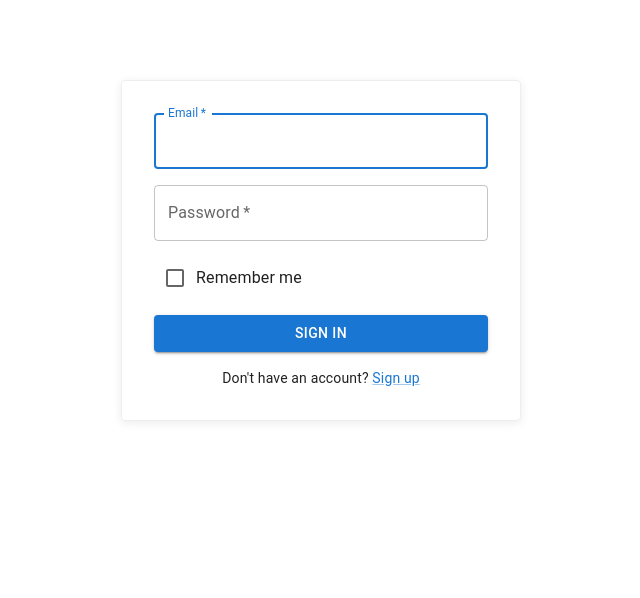
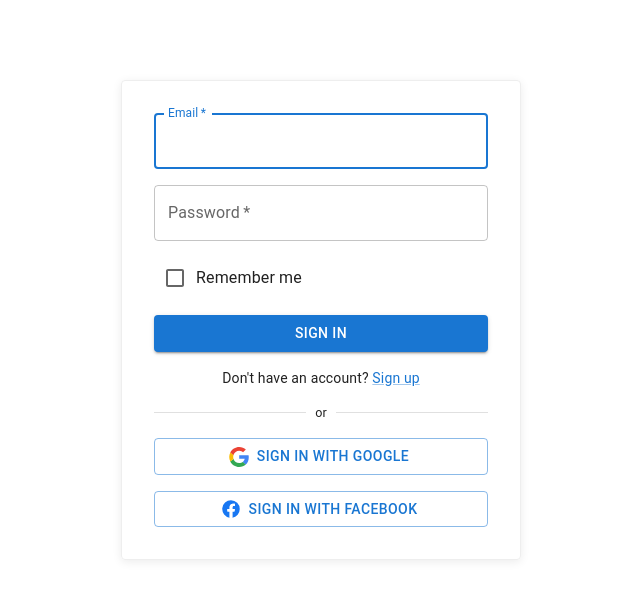
Before and after one commit to React-in-Thai/learn-material-ui-v6, a React (Vite) app: page / in a window 1280 px wide. Shown: the top 598 px of the page, without its empty margins (319-959 px from the left). Built offline with nearby package versions, Linux system fonts and the light colour scheme.

Commit message:
lesson 9 solution

```diff
--- a/src/App.tsx
+++ b/src/App.tsx
@@ -7,6 +7,8 @@
 import Checkbox from "@mui/material/Checkbox";
 import Typography from "@mui/material/Typography";
 import Link from "@mui/material/Link";
+import Divider from "@mui/material/Divider";
+import SvgIcon from "@mui/material/SvgIcon";
 
 function App() {
   return (
@@ -69,9 +71,71 @@
             </Link>
           </span>
         </Typography>
+        <Divider sx={{ fontSize: "0.785rem" }}>or</Divider>
+        <Button
+          startIcon={<GoogleIcon />}
+          variant="outlined"
+          fullWidth
+          sx={{
+            "& .MuiSvgIcon-root": {
+              fontSize: "1rem",
+            },
+          }}
+        >
+          Sign in with Google
+        </Button>
+        <Button startIcon={<FacebookIcon />} variant="outlined" fullWidth>
+          Sign in with Facebook
+        </Button>
       </Stack>
     </Box>
   );
 }
 
+function GoogleIcon() {
+  return (
+    <SvgIcon>
+      <svg
+        xmlns="http://www.w3.org/2000/svg"
+        viewBox="-3 0 262 262"
+        preserveAspectRatio="xMidYMid"
+      >
+        <path
+          d="M255.878 133.451c0-10.734-.871-18.567-2.756-26.69H130.55v48.448h71.947c-1.45 12.04-9.283 30.172-26.69 42.356l-.244 1.622 38.755 30.023 2.685.268c24.659-22.774 38.875-56.282 38.875-96.027"
+          fill="#4285F4"
+        />
+        <path
+          d="M130.55 261.1c35.248 0 64.839-11.605 86.453-31.622l-41.196-31.913c-11.024 7.688-25.82 13.055-45.257 13.055-34.523 0-63.824-22.773-74.269-54.25l-1.531.13-40.298 31.187-.527 1.465C35.393 231.798 79.49 261.1 130.55 261.1"
+          fill="#34A853"
+        />
+        <path
+          d="M56.281 156.37c-2.756-8.123-4.351-16.827-4.351-25.82 0-8.994 1.595-17.697 4.206-25.82l-.073-1.73L15.26 71.312l-1.335.635C5.077 89.644 0 109.517 0 130.55s5.077 40.905 13.925 58.602l42.356-32.782"
+          fill="#FBBC05"
+        />
+        <path
+          d="M130.55 50.479c24.514 0 41.05 10.589 50.479 19.438l36.844-35.974C195.245 12.91 165.798 0 130.55 0 79.49 0 35.393 29.301 13.925 71.947l42.211 32.783c10.59-31.477 39.891-54.251 74.414-54.251"
+          fill="#EB4335"
+        />
+      </svg>
+    </SvgIcon>
+  );
+}
+
+function FacebookIcon() {
+  return (
+    <SvgIcon>
+      <svg xmlns="http://www.w3.org/2000/svg" viewBox="0 0 16 16" fill="none">
+        <path
+          fill="#1877F2"
+          d="M15 8a7 7 0 00-7-7 7 7 0 00-1.094 13.915v-4.892H5.13V8h1.777V6.458c0-1.754 1.045-2.724 2.644-2.724.766 0 1.567.137 1.567.137v1.723h-.883c-.87 0-1.14.54-1.14 1.093V8h1.941l-.31 2.023H9.094v4.892A7.001 7.001 0 0015 8z"
+        />
+        <path
+          fill="#ffffff"
+          d="M10.725 10.023L11.035 8H9.094V6.687c0-.553.27-1.093 1.14-1.093h.883V3.87s-.801-.137-1.567-.137c-1.6 0-2.644.97-2.644 2.724V8H5.13v2.023h1.777v4.892a7.037 7.037 0 002.188 0v-4.892h1.63z"
+        />
+      </svg>
+    </SvgIcon>
+  );
+}
+
 export default App;
```
